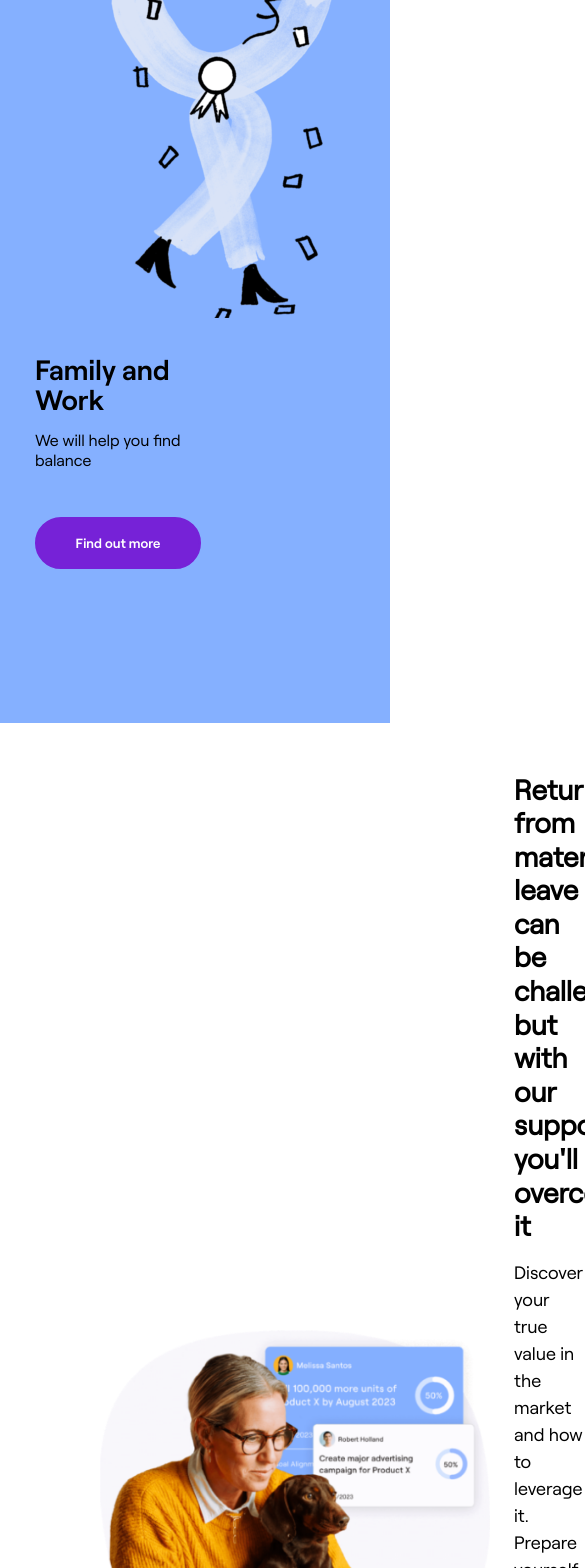
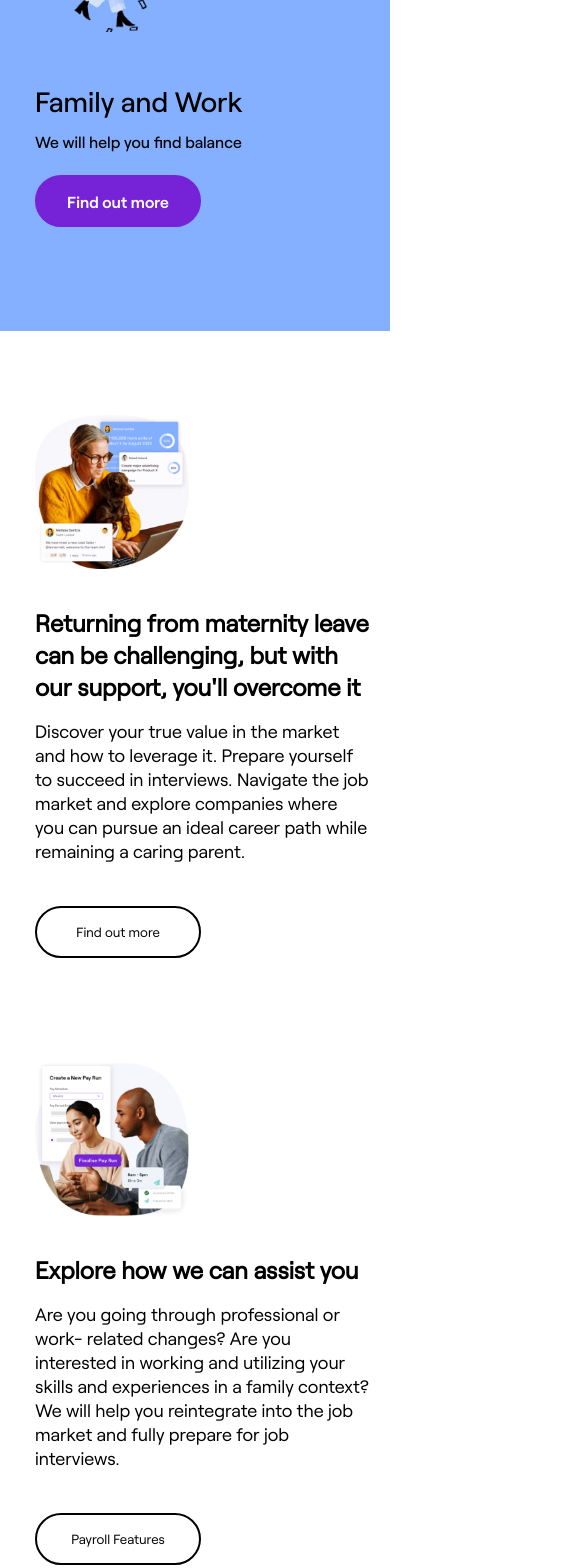
Before and after one commit to s0lena/hire-her, a React (Vite) app: page /employee-section in a window 390 px wide. Shown: the part 260-1828 px from the top of the page, 585 px wide, since content can reach past the window. Built offline with nearby package versions, Linux system fonts and the light colour scheme.

Commit message:
responsive employee section

```diff
--- a/src/components/EmployeeSectionThree/style.css
+++ b/src/components/EmployeeSectionThree/style.css
@@ -20,7 +20,6 @@
   font-size: 28px;
   font-weight: bold;
   line-height: 1.2;
-  padding-left: 24px;
   margin: 0;
 }
 
@@ -30,7 +29,6 @@
   font-size: 18px;
   font-weight: 500;
   line-height: 1.5;
-  margin-left: 24px;
   margin-top: 16px;
 }
 
@@ -41,7 +39,6 @@
   border: 2px solid black;
   background: white;
   color: black;
-  margin-left: 24px;
   margin-top: 24px;
   font-family: 'Roobert';
   cursor: pointer;
@@ -51,3 +48,52 @@
   width: 390px;
   height: 390px;
 }
+
+@media (max-width: 860px) {
+  .container-employeeSection__image img {
+    width: 154px;
+    height: 154px;
+    margin-top: 64px;
+    margin-left: 0;
+  }
+}
+
+@media (max-width: 860px) {
+  .container-employeeSection__partThree {
+    flex-direction: column-reverse;
+    align-items: flex-start;
+    padding: 20px;
+    padding-left: 35px;
+  }
+
+  .container-employeeSection__image {
+    width: 206px;
+    height: 206px;
+    margin-bottom: 34px;
+  }
+
+  .container-employeeSection__textPartThree {
+    align-items: flex-start;
+    text-align: left;
+    max-width: 100%;
+    width: 100%;
+  }
+
+  .container-employeeSection__textPartThree h2 {
+    font-size: 24px;
+    line-height: 32px;
+    margin-top: 16px;
+    padding: 0;
+  }
+
+  .container-employeeSection__textPartThree p {
+    font-size: 18px;
+    line-height: 24px;
+    width: auto;
+    margin-bottom: 27px;
+  }
+
+  .container-employeeSection__textPartThree button {
+    margin: 16px 0 0 0;
+  }
+}
--- a/src/components/EmployeeSectionTwo/style.css
+++ b/src/components/EmployeeSectionTwo/style.css
@@ -20,7 +20,6 @@
   font-size: 28px;
   font-weight: bold;
   line-height: 1.2;
-  padding-left: 24px;
   margin: 0;
 }
 
@@ -30,7 +29,6 @@
   font-size: 18px;
   font-weight: 500;
   line-height: 1.5;
-  margin-left: 24px;
   margin-top: 16px;
 }
 
@@ -41,7 +39,6 @@
   border: 2px solid black;
   background: white;
   color: black;
-  margin-left: 24px;
   margin-top: 24px;
   font-family: 'Roobert';
   cursor: pointer;
@@ -51,3 +48,44 @@
   width: 390px;
   height: 390px;
 }
+
+
+@media (max-width: 860px) {
+  .container-employeeSection__partTwo {
+    flex-direction: column;
+    align-items: flex-start;
+    padding: 20px;
+    padding-left: 35px;
+  }
+
+  .container-employeeSection__image {
+    width: 206px;
+    height: 206px;
+    margin-bottom: 34px;
+  }
+
+  .container-employeeSection__textPartTwo {
+    align-items: flex-start;
+    text-align: left;
+    max-width: 100%;
+    width: 100%;
+  }
+
+  .container-employeeSection__textPartTwo h2 {
+    font-size: 24px;
+    line-height: 32px;
+    margin-top: 16px;
+    padding: 0;
+  }
+
+  .container-employeeSection__textPartTwo p {
+    font-size: 18px;
+    line-height: 24px;
+    width: auto;
+    margin-bottom: 27px;
+  }
+
+  .container-employeeSection__textPartTwo button {
+    margin: 16px 0 0 0;
+  }
+}
--- a/src/pages/EmployeeSection/style.css
+++ b/src/pages/EmployeeSection/style.css
@@ -1,36 +1,38 @@
 .container-employeeSection {
   display: flex;
   align-items: center;
-  justify-content: space-between;
+  /* justify-content: space-between; */
   background-color: #85B0FF;
-  padding: 50px 100px;
+  flex-wrap: wrap;
+  padding-left: 200px;
 }
 
 .container-employeeSection__text {
   display: flex;
   flex-direction: column;
   justify-content: center;
-  max-width: 50%;
+  /* max-width: 50%; */
 }
 
 .container-employeeSection__text h2 {
   max-width: 100%;
   color: #000;
-  font-family: "Roobert";
+  font-family: "Roobert-medium";
   font-size: 56px;
-  font-weight: bold;
-  line-height: 1.2;
-  padding-left: 24px;
-  margin: 0;
+  font-weight: 500;
+  line-height: 61px;
+  margin-top: 112px;
+  margin-bottom: 31px;
 }
 
 .container-employeeSection__text p {
-  font-family: "Roobert";
+  font-family: "Roobert-medium";
   font-size: 24px;
   font-weight: 500;
-  line-height: 1.5;
-  margin-left: 24px;
-  margin-top: 16px;
+  line-height: 30px;
+  display: flex;
+  width: 469px;
+  margin-bottom: 89px;
 }
 
 .container-employeeSection__text button {
@@ -40,26 +42,50 @@
   border: 2px solid #7622D7;
   background: #7622D7;
   color: #FFFFFF;
-  margin-left: 24px;
-  margin-top: 24px;
-  font-family: 'Roobert';
+  /* margin-left: 24px;
+  margin-top: 24px; */
+  margin-bottom: 106.5px;
+  font-family: 'Roobert-semibold';
   cursor: pointer;
+  font-size: 16px;
 }
 
 .container-employeeSection__image img {
   width: 390px;
   height: 390px;
+  margin-left: 88px;
+  margin-top: 20px;
+  margin-bottom: 40px;
 }
 
 /* style for mobile  */
 
-@media(max-width: 860px) {
+@media (max-width: 860px) {
   .container-employeeSection {
     padding-left: 35px;
     padding-right: 20px;
     width: 100vw;
     flex-direction: column-reverse;
     align-items: flex-start;
+  }
+
+  .container-employeeSection__text {
+    text-align: left;
+    margin-top: 32px;
+  }
+
+  .container-employeeSection__image img {
+    width: 154px;
+    height: 154px;
+    margin-top: 64px;
+    margin-left: 0;
+  }
+
+  .container-employeeSection__text h2 {
+    font-size: 28px;
+    line-height: 30px;
+    margin: 0;
+    padding: 0;
   }
 
   .container-employeeSection__text p {
@@ -70,25 +96,8 @@
     margin-left: 0;
   }
 
-  .container-employeeSection__image img {
-    width: 154px;
-    height: 154px;
-    margin-top: 64px;
+  .container-employeeSection__text button {
     margin-left: 0;
-  }
-
-  .container-employeeSection h2 {
-    font-size: 28px;
-    line-height: 30px;
-    margin-top: 32px;
-    margin-bottom: 0;
-    padding: 0;
-    font-family: "Roobert-semibold";
-  }
-
-  .container-employeeSection button {
-    margin-left: 0;
-    font-family: "Roobert-semibold";
     margin-bottom: 103.5px;
   }
 }
```
